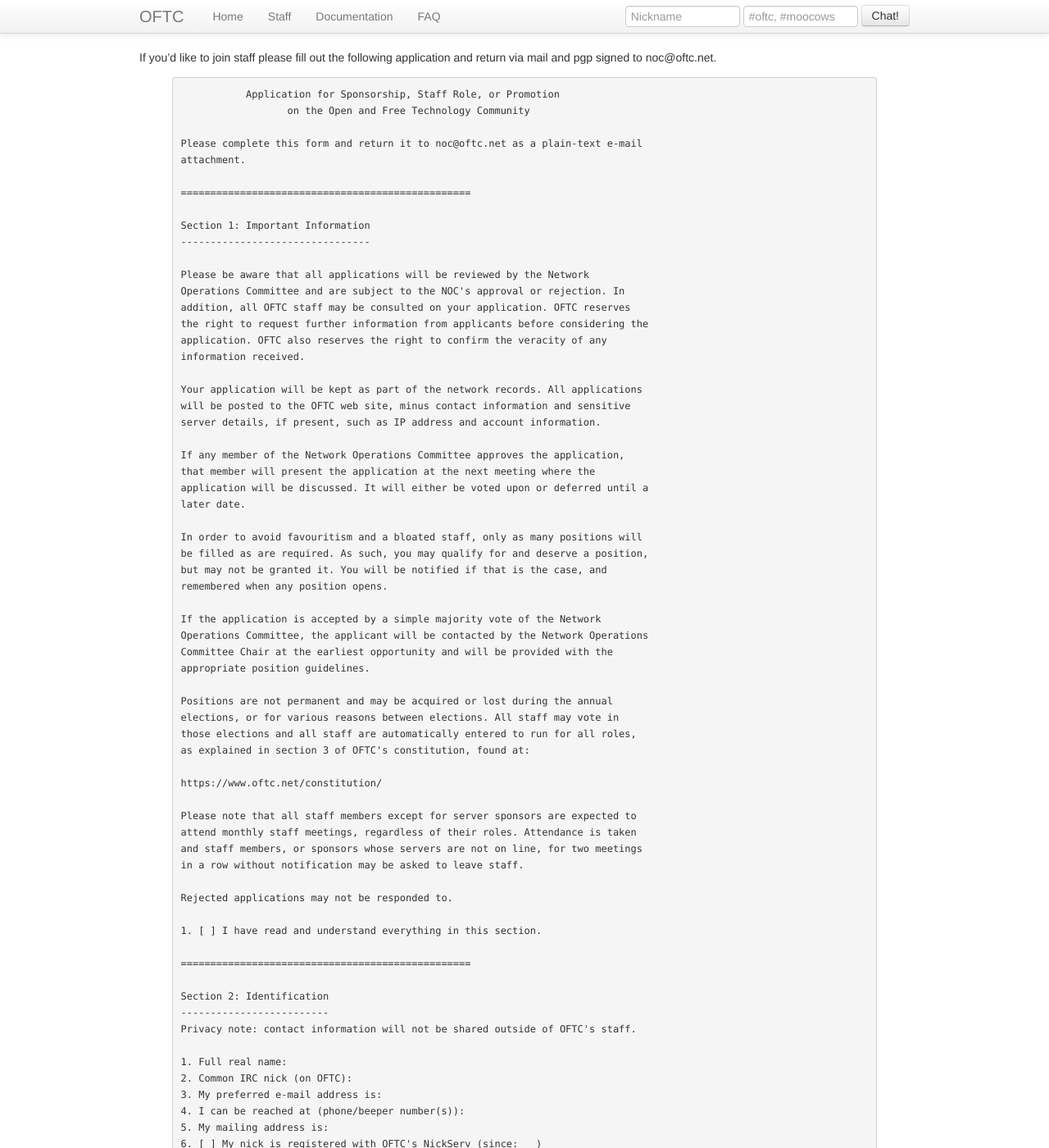
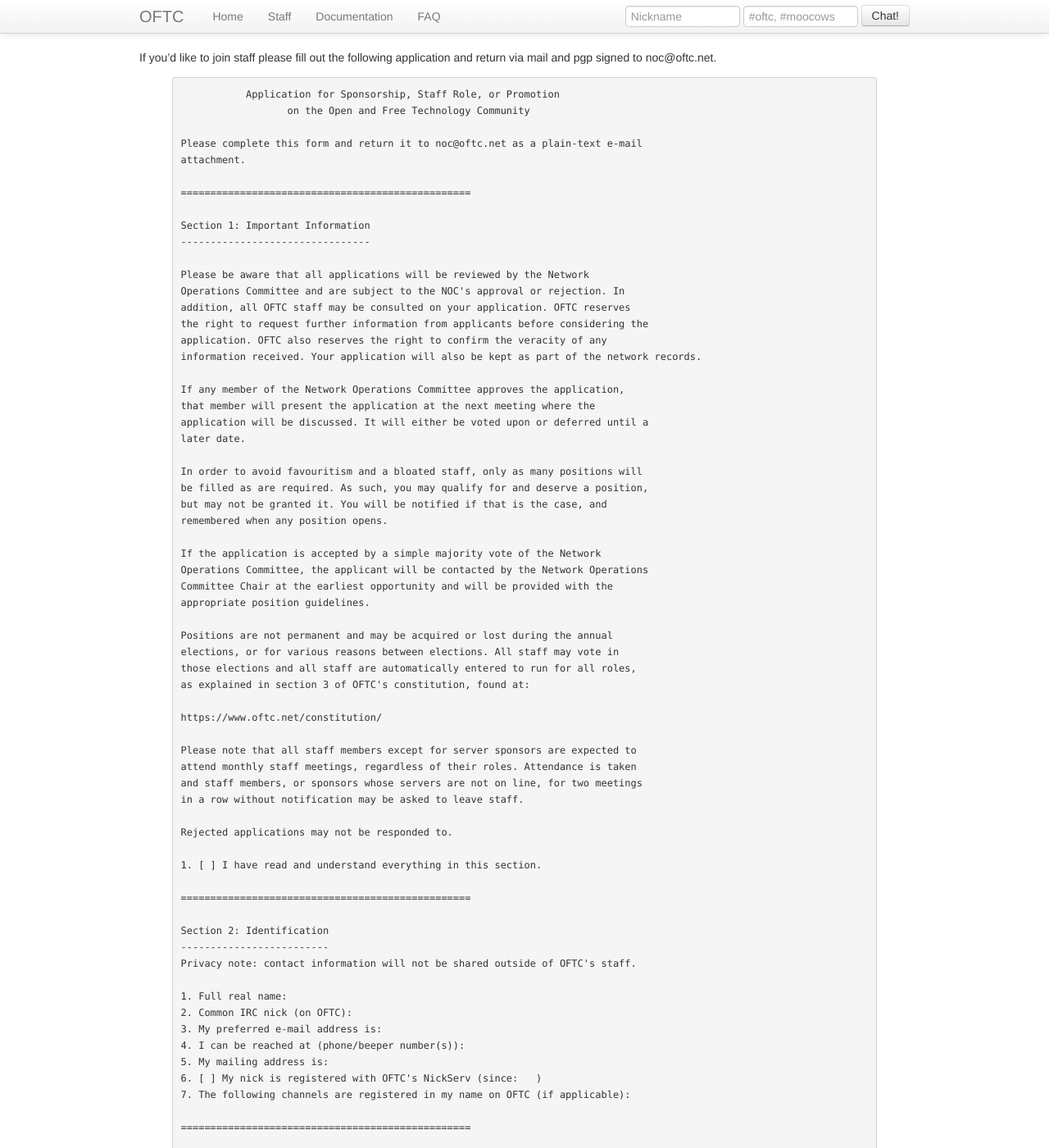
Before and after one commit to oftc/oftc-web, a Jekyll site: the page built from Application.md, in a window 1280 px wide and 1400 px high. Shown: the whole window at 82% size. Built offline with Jekyll 4.4.1, drawn with Linux system fonts in a browser that asks for light colours; some of the changed text lies outside the part shown.

Commit message:
Update application page text

```diff
--- a/Application.md
+++ b/Application.md
@@ -22,11 +22,7 @@
 addition, all OFTC staff may be consulted on your application. OFTC reserves
 the right to request further information from applicants before considering the
 application. OFTC also reserves the right to confirm the veracity of any
-information received.
-
-Your application will be kept as part of the network records. All applications
-will be posted to the OFTC web site, minus contact information and sensitive
-server details, if present, such as IP address and account information.
+information received. Your application will also be kept as part of the network records.
 
 If any member of the Network Operations Committee approves the application,
 that member will present the application at the next meeting where the
```
